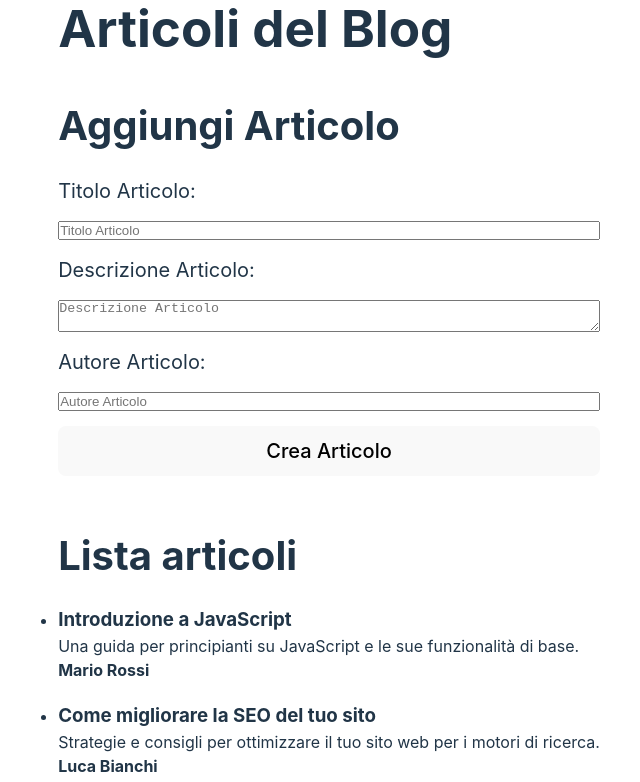
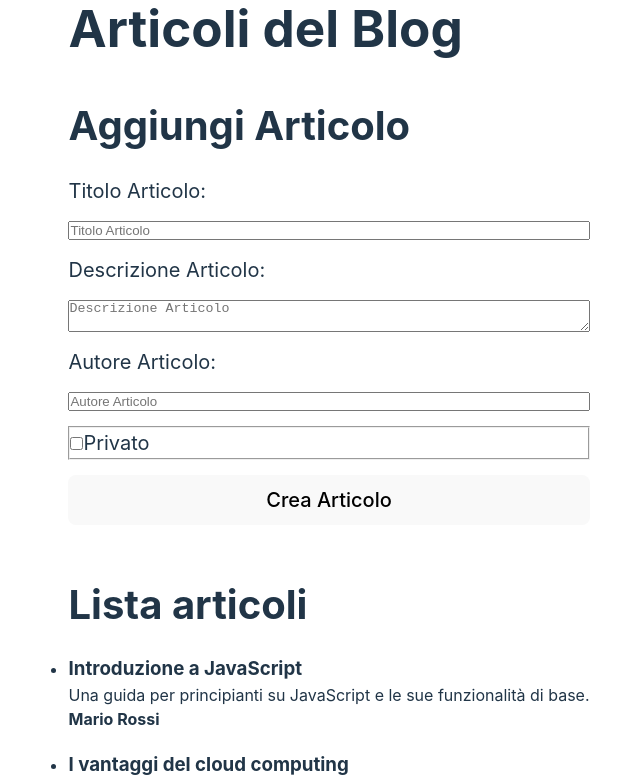
Before and after one commit to marcogulino-mg/react-form-multifield, a React (Vite) app: page / in a window 1280 px wide. Shown: the top 782 px of the page, without its empty margins (311-951 px from the left). Built offline with nearby package versions, Linux system fonts and the light colour scheme.

Commit message:
[feat] add hidden property selectable with a checkbox

```diff
--- a/src/components/subcomponents/Article.jsx
+++ b/src/components/subcomponents/Article.jsx
@@ -3,13 +3,16 @@ export default function Article(props) {
     <>
       <h2>Lista articoli</h2>
       <ul>
-        {props.blogposts.map((blogpost) => (
-          <li key={blogpost.id}>
-            <h3>{blogpost.title}</h3>
-            <p>{blogpost.description}</p>
-            <span className="author-article">{blogpost.author}</span>
-          </li>
-        ))}
+        {props.blogposts.map(
+          (blogpost) =>
+            !blogpost.hidden && (
+              <li key={blogpost.id}>
+                <h3>{blogpost.title}</h3>
+                <p>{blogpost.description}</p>
+                <span className="author-article">{blogpost.author}</span>
+              </li>
+            )
+        )}
       </ul>
     </>
   );
--- a/src/components/subcomponents/ArticleLists.jsx
+++ b/src/components/subcomponents/ArticleLists.jsx
@@ -10,6 +10,7 @@ export default function Articlelist() {
     title: "",
     description: "",
     author: "",
+    hidden: false,
   };
 
   // Variabile di stato che conterrà l'array di oggetti di blogPost.js
@@ -43,9 +44,12 @@ export default function Articlelist() {
 
   //Funzione per gestire l'onChange dei campi del form
   function handleFormData(e) {
+    const value =
+      e.target.type === "checkbox" ? e.target.checked : e.target.value;
+
     setNewArticle((currentArticle) => ({
       ...currentArticle,
-      [e.target.name]: e.target.value,
+      [e.target.name]: value,
     }));
   }
 
@@ -78,6 +82,18 @@ export default function Articlelist() {
             value={newArticle.author}
             onChange={handleFormData}
           />
+          <fieldset>
+            <div>
+              <input
+                type="checkbox"
+                name="hidden"
+                id="hidden"
+                checked={newArticle.visible}
+                onChange={handleFormData}
+              />
+              <label htmlFor="hidden">Privato</label>
+            </div>
+          </fieldset>
           <button>Crea Articolo</button>
         </form>
       </div>
--- a/src/data/blogPosts.js
+++ b/src/data/blogPosts.js
@@ -5,6 +5,7 @@ const blogPosts = [
     description:
       "Una guida per principianti su JavaScript e le sue funzionalità di base.",
     author: "Mario Rossi",
+    hidden: false,
   },
   {
     id: 2,
@@ -12,6 +13,7 @@ const blogPosts = [
     description:
       "Strategie e consigli per ottimizzare il tuo sito web per i motori di ricerca.",
     author: "Luca Bianchi",
+    hidden: true,
   },
   {
     id: 3,
@@ -19,6 +21,7 @@ const blogPosts = [
     description:
       "Scopri perché sempre più aziende stanno migrando verso il cloud.",
     author: "Giulia Verdi",
+    hidden: false,
   },
   {
     id: 4,
@@ -26,6 +29,7 @@ const blogPosts = [
     description:
       "Tutto quello che devi sapere per iniziare a sviluppare con React.",
     author: "Federico Neri",
+    hidden: true,
   },
   {
     id: 5,
@@ -33,6 +37,7 @@ const blogPosts = [
     description:
       "Best practices per mantenere il tuo codice leggibile e manutenibile.",
     author: "Elena Rizzi",
+    hidden: false,
   },
 ];
 
--- a/src/index.css
+++ b/src/index.css
@@ -94,3 +94,9 @@ li {
 .author-article {
   font-weight: bold;
 }
+
+.visible-article {
+  display: flex;
+  gap: 20px;
+  flex-direction: row;
+}
```
